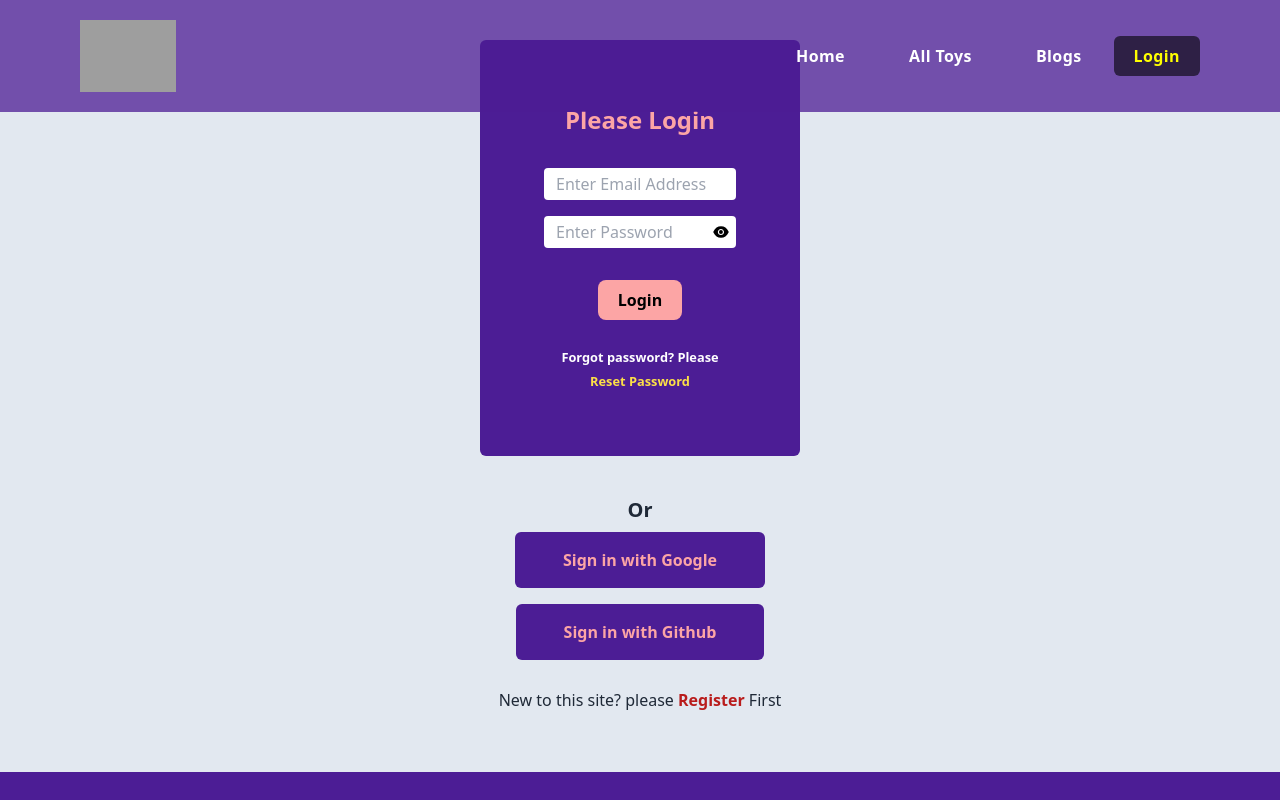
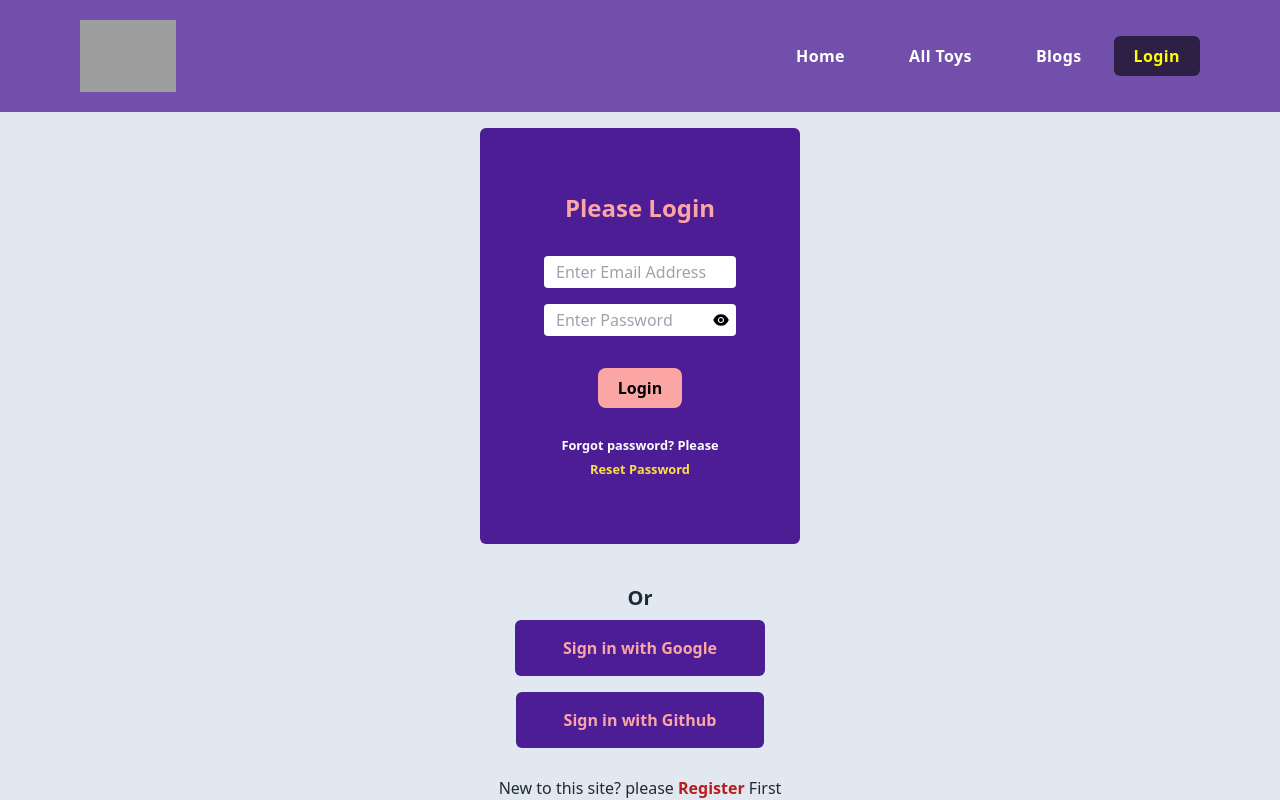
Before and after one commit to NushratNowrin/princess-palette, a React (Vite) app: page /login in a window 1280 px wide. Shown: the top 800 px of the page. Built offline with nearby package versions, Linux system fonts and the light colour scheme; no server answers; grey boxes are pictures that could not be loaded.

Commit message:
login page padding top done

```diff
--- a/src/components/Pages/Login/Login.jsx
+++ b/src/components/Pages/Login/Login.jsx
@@ -115,7 +115,7 @@ const Login = () => {
 	};
 
 	return (
-		<div className='w-50 p-10 bg-slate-200 text-center'>
+		<div className='w-50 p-10 pt-32 bg-slate-200 text-center'>
 			<div className='email-pass bg-violet-900 md:w-80 m-auto p-16 rounded-md mb-10'>
 				<h4 className='text-2xl font-bold mb-6 text-red-300'>Please Login</h4>
 				<form onSubmit={getLoginData} className='login "text-white'>
```
